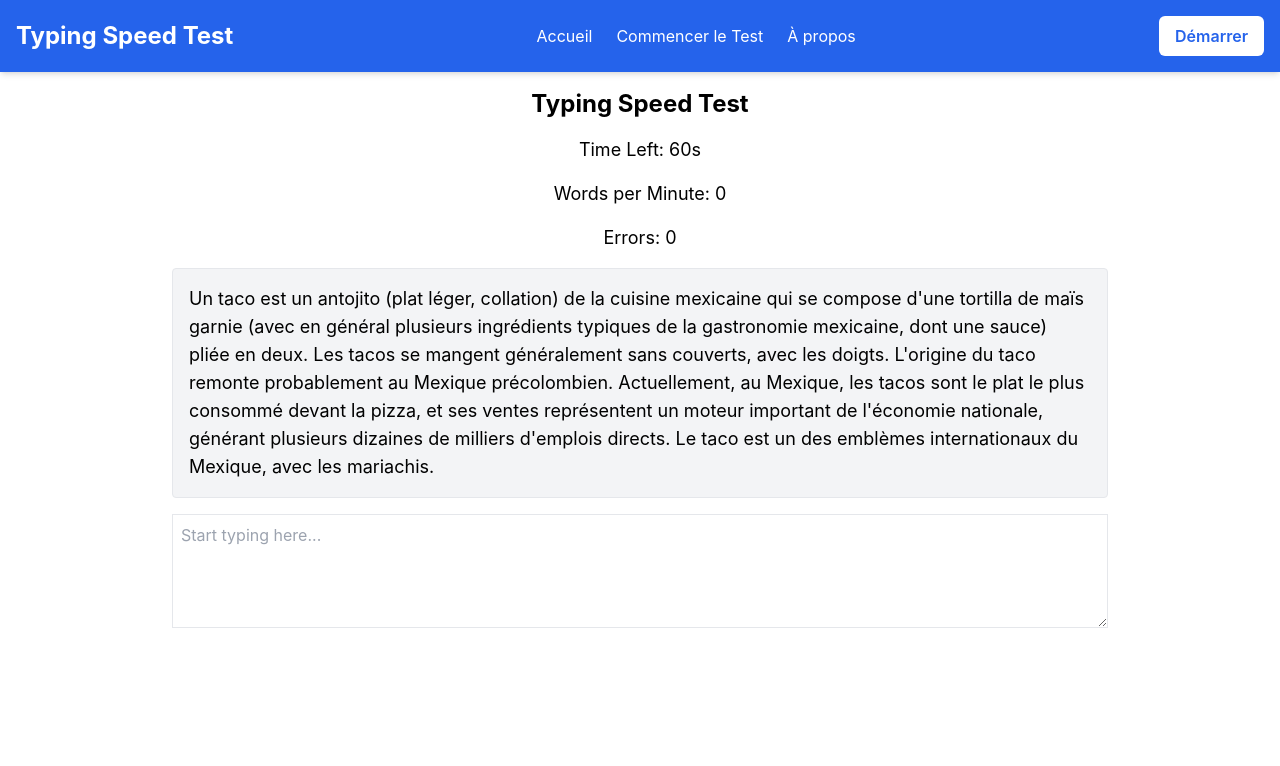
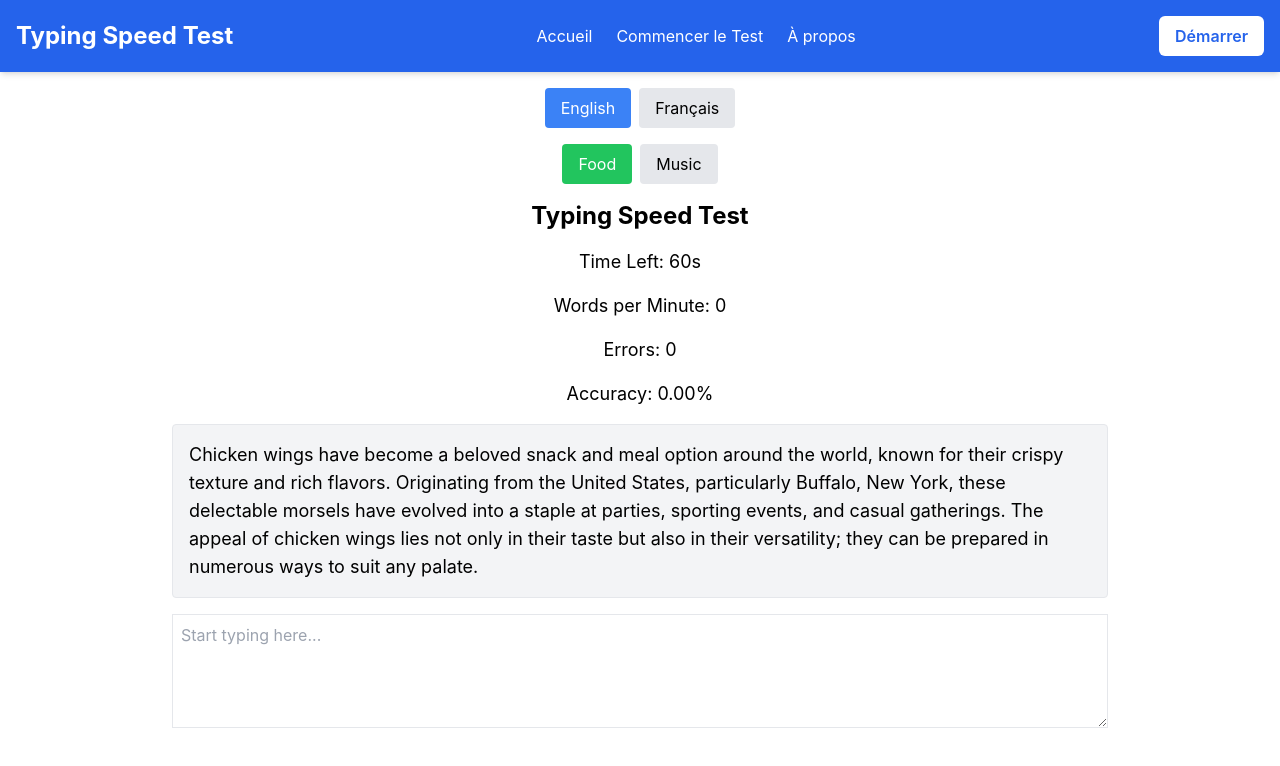
Before and after one commit to timmeyer1/REACT_Typing, a React (Create React App) app: page /test in a window 1280 px wide. Shown: the top 766 px of the page. Built offline with nearby package versions, Linux system fonts and the light colour scheme.

Commit message:
ajout choix

```diff
--- a/src/components/pages/HomePage.js
+++ b/src/components/pages/HomePage.js
@@ -10,7 +10,7 @@ const HomePage = () => {
 
   return (
     <div className="flex flex-col items-center justify-center min-h-screen bg-gray-100 text-center">
-      <h1 className="text-4xl font-bold text-blue-600 mb-4">Bienvenue sur le test de vitesse de frappe</h1>
+      <h1 className="text-4xl font-bold text-blue-600 mb-4">Vitesse de frappe</h1>
       <p className="text-lg text-gray-700 mb-8">Mesurez votre vitesse de frappe au clavier en quelques secondes !</p>
       <button
         onClick={handleStartTest}
--- a/src/components/pages/TypingTest.js
+++ b/src/components/pages/TypingTest.js
@@ -1,26 +1,45 @@
 import React, { useState, useEffect } from "react";
-import { randomTexts } from "../../texts";
+import { foodTextsEn } from "../../texts/food/en";
+import { foodTextsFr } from "../../texts/food/fr";
+import { musicTextsEn } from "../../texts/music/en";
+import { musicTextsFr } from "../../texts/music/fr";
 
 const TypingTest = () => {
-  // État pour stocker le texte cible et le texte tapé
+  const [language, setLanguage] = useState("en"); // Langue par défaut : anglais
+  const [theme, setTheme] = useState("food"); // Thème par défaut : nourriture
+  const [texts, setTexts] = useState(foodTextsEn); // Textes initiaux
+
   const [targetText, setTargetText] = useState("");
   const [typedText, setTypedText] = useState("");
 
-  // État pour le chronomètre et le suivi du test
   const [timeLeft, setTimeLeft] = useState(60);
   const [isTestActive, setIsTestActive] = useState(false);
 
-  // État pour le suivi des erreurs et la vitesse
   const [errors, setErrors] = useState(0);
   const [wordsPerMinute, setWordsPerMinute] = useState(0);
+  const [correctLetters, setCorrectLetters] = useState(0);
 
-  // Génère un texte aléatoire au démarrage
+  // Mise à jour des textes en fonction du thème et de la langue
   useEffect(() => {
-    const randomIndex = Math.floor(Math.random() * randomTexts.length);
-    setTargetText(randomTexts[randomIndex]);
-  }, []);
+    let selectedTexts = [];
+    if (theme === "food" && language === "en") {
+      selectedTexts = foodTextsEn;
+    } else if (theme === "food" && language === "fr") {
+      selectedTexts = foodTextsFr;
+    } else if (theme === "music" && language === "en") {
+      selectedTexts = musicTextsEn;
+    } else if (theme === "music" && language === "fr") {
+      selectedTexts = musicTextsFr;
+    }
+    setTexts(selectedTexts);
+  }, [theme, language]);
 
-  // Gestion de la saisie de l'utilisateur
+  // Génère un texte aléatoire chaque fois que les textes changent
+  useEffect(() => {
+    const randomIndex = Math.floor(Math.random() * texts.length);
+    setTargetText(texts[randomIndex]);
+  }, [texts]);
+
   const handleTyping = (event) => {
     const { value } = event.target;
 
@@ -28,25 +47,27 @@ const TypingTest = () => {
       setIsTestActive(true); // Démarre le test à la première frappe
     }
 
-    // Vérifier si le texte tapé est correct jusqu'au dernier caractère tapé
-    const currentCharacter = value[value.length - 1];
-    const correctCharacter = targetText[value.length - 1];
+    const lastTypedIndex = value.length - 1;
 
-    if (currentCharacter !== correctCharacter) {
-      setErrors((prev) => prev + 1); // Compte une erreur
-      return; // Arrête ici si une faute est détectée
+    // Mise à jour des erreurs et des lettres correctes
+    if (lastTypedIndex >= 0) {
+      const currentCharacter = value[lastTypedIndex];
+      const correctCharacter = targetText[lastTypedIndex];
+
+      if (currentCharacter === correctCharacter) {
+        setCorrectLetters((prev) => prev + 1);
+      } else {
+        setErrors((prev) => prev + 1);
+      }
     }
 
-    // Si pas de faute, met à jour le texte tapé
     setTypedText(value);
   };
 
-  // Fonction pour calculer les mots tapés
   const calculateWords = (text) => {
     return text.trim().split(/\s+/).length;
   };
 
-  // Calcul de la vitesse en temps réel
   useEffect(() => {
     if (isTestActive && timeLeft > 0) {
       const wordsTyped = calculateWords(typedText);
@@ -54,12 +75,10 @@ const TypingTest = () => {
     }
   }, [typedText, timeLeft, isTestActive]);
 
-  // Fonction pour terminer le test
   const endTest = () => {
     setIsTestActive(false);
   };
 
-  // Démarre le compte à rebours dès que le test commence
   useEffect(() => {
     if (isTestActive && timeLeft > 0) {
       const timerId = setTimeout(() => setTimeLeft(timeLeft - 1), 1000);
@@ -69,7 +88,9 @@ const TypingTest = () => {
     }
   }, [isTestActive, timeLeft]);
 
-  // Vérifie les correspondances caractère par caractère
+  // Calcul de la précision
+  const accuracy = ((correctLetters / (correctLetters + errors || 1)) * 100).toFixed(2);
+
   const getHighlightedText = () => {
     return targetText.split("").map((char, index) => {
       let color;
@@ -86,11 +107,54 @@ const TypingTest = () => {
 
   return (
     <div className="flex flex-col items-center justify-center p-4">
-      <h1 className="text-2xl font-bold mb-4">Typing Speed Test</h1>
+      {/* Sélecteur de langue */}
+      <div className="flex mb-4">
+        <button
+          onClick={() => setLanguage("en")}
+          className={`mr-2 px-4 py-2 rounded ${language === "en" ? "bg-blue-500 text-white" : "bg-gray-200"}`}
+        >
+          English
+        </button>
+        <button
+          onClick={() => setLanguage("fr")}
+          className={`px-4 py-2 rounded ${language === "fr" ? "bg-blue-500 text-white" : "bg-gray-200"}`}
+        >
+          Français
+        </button>
+      </div>
 
-      <div className="text-lg mb-4">Time Left: {timeLeft}s</div>
-      <div className="text-lg mb-4">Words per Minute: {wordsPerMinute}</div>
-      <div className="text-lg mb-4">Errors: {errors}</div>
+      {/* Sélecteur de thème */}
+      <div className="flex mb-4">
+        <button
+          onClick={() => setTheme("food")}
+          className={`mr-2 px-4 py-2 rounded ${theme === "food" ? "bg-green-500 text-white" : "bg-gray-200"}`}
+        >
+          {language === "en" ? "Food" : "Nourriture"}
+        </button>
+        <button
+          onClick={() => setTheme("music")}
+          className={`px-4 py-2 rounded ${theme === "music" ? "bg-green-500 text-white" : "bg-gray-200"}`}
+        >
+          {language === "en" ? "Music" : "Musique"}
+        </button>
+      </div>
+
+      <h1 className="text-2xl font-bold mb-4">
+        {language === "en" ? "Typing Speed Test" : "Test de vitesse de frappe"}
+      </h1>
+
+      <div className="text-lg mb-4">
+        {language === "en" ? "Time Left" : "Temps restant"}: {timeLeft}s
+      </div>
+      <div className="text-lg mb-4">
+        {language === "en" ? "Words per Minute" : "Mots par minute"}: {wordsPerMinute}
+      </div>
+      <div className="text-lg mb-4">
+        {language === "en" ? "Errors" : "Erreurs"}: {errors}
+      </div>
+      <div className="text-lg mb-4">
+        {language === "en" ? "Accuracy" : "Précision"}: {accuracy}%
+      </div>
 
       <div className="border p-4 rounded w-3/4 bg-gray-100 mb-4">
         <p className="text-lg">{getHighlightedText()}</p>
@@ -101,14 +165,21 @@ const TypingTest = () => {
         onChange={handleTyping}
         rows="4"
         className="border p-2 w-3/4"
-        placeholder="Start typing here..."
+        placeholder={language === "en" ? "Start typing here..." : "Commencez à taper ici..."}
         disabled={timeLeft === 0} // Désactive lorsque le test est terminé
       />
 
       {timeLeft === 0 && (
         <div className="mt-4">
-          <p>Final Words per Minute: {wordsPerMinute}</p>
-          <p>Total Errors: {errors}</p>
+          <p>
+            {language === "en" ? "Final Words per Minute" : "Mots par minute final"}: {wordsPerMinute}
+          </p>
+          <p>
+            {language === "en" ? "Total Errors" : "Total des erreurs"}: {errors}
+          </p>
+          <p>
+            {language === "en" ? "Final Accuracy" : "Précision finale"}: {accuracy}%
+          </p>
         </div>
       )}
     </div>
--- /dev/null
+++ b/src/texts/food/en.js
@@ -0,0 +1,7 @@
+export const foodTextsEn = [
+    "The burger, an iconic dish of American cuisine, has captured the taste buds of people around the world thanks to its simplicity and versatility. Primarily composed of a soft bun, a juicy patty-often beef but also chicken, fish, or even vegetarian alternatives-and a variety of toppings, the burger is much more than just a sandwich. Each region has added its unique twist: from the spicy burgers of the southern United States to gourmet creations in Michelin-starred restaurants, the possibilities are endless.",
+
+    "Pizza, a beloved dish that originated in Italy, has become a global favorite, celebrated for its deliciousness and versatility. At its core, pizza consists of a round, flat base of dough topped with a variety of ingredients, including tomato sauce, cheese, and an array of toppings ranging from vegetables to meats. The classic Margherita, with its simple combination of fresh mozzarella, basil, and tomatoes, exemplifies the beauty of traditional pizza. However, the creativity surrounding pizza knows no bounds, leading to countless regional variations and innovative toppings.",
+
+    "Chicken wings have become a beloved snack and meal option around the world, known for their crispy texture and rich flavors. Originating from the United States, particularly Buffalo, New York, these delectable morsels have evolved into a staple at parties, sporting events, and casual gatherings. The appeal of chicken wings lies not only in their taste but also in their versatility; they can be prepared in numerous ways to suit any palate."
+  ];
--- a/src/texts.js
+++ b/src/texts/food/fr.js
@@ -1,9 +1,9 @@
-export const randomTexts = [
+export const foodTextsFr = [
     "La baguette de pain maison, emblème de la boulangerie française, incarne à la fois la simplicité et l'excellence artisanale. Cette recette iconique, réalisée avec quelques ingrédients de base, offre une expérience culinaire authentique et gratifiante. Pétrir la pâte à la main, sentir les arômes du pain frais emplir la cuisine, puis déguster une baguette croustillante à la sortie du four sont des moments de pure satisfaction.",
 
     "Le boeuf bourguignon est un plat de viande de boeuf braisée au vin rouge, et servi avec une garniture composée d'oignons grelots, de champignons et de lardons. Il s'agit d'un des plats les plus populaires en France, et s'il est souvent considéré comme une spécialité bourguignonne, le boeuf bourguignon est en réalité originaire de Paris. Servi dans les bouillons Duval à Paris en 1878, puis à la carte de nombreux restaurants et réceptions parisiennes dans la décennie des années 1880, la recette du boeuf bourguignon est codifiée par Auguste Escoffier dans son Guide culinaire en 1903, puis Auguste Colombié dans La cuisine bourgeoise en 1906.",
 
-    "À l’origine, le Raclette du Valais est traditionnellement fondu au feu de bois, puis par des fours à raclette électriques depuis les années 1950. La raclette est consommée à ce jour au-delà du Valais, en Suisse (dont elle est un des emblèmes), et dans le monde, préparées avec des appareils de cuisson spécifiques, telle la raclette électrique, appelée « raclonette » en Suisse, notamment en Valais. Elle est posée en milieu de table et se compose d'un gril électrique (ou four à raclette), sous lequel viennent se poser des poêlons contenant le fromage à fondre, surmontée d'une plaque chauffante.",
+    "A l'origine, le Raclette du Valais est traditionnellement fondu au feu de bois, puis par des fours à raclette électriques depuis les années 1950. La raclette est consommée à ce jour au-delà du Valais, en Suisse (dont elle est un des emblèmes), et dans le monde, préparées avec des appareils de cuisson spécifiques, telle la raclette électrique, appelée « raclonette » en Suisse, notamment en Valais. Elle est posée en milieu de table et se compose d'un gril électrique (ou four à raclette), sous lequel viennent se poser des poêlons contenant le fromage à fondre, surmontée d'une plaque chauffante.",
 
     "Le foufou (parfois fufu) est une pâte ou purée, solide ou molle selon le goût du consommateur, réalisée à partir de farines ou de tubercules bouillis et pilés. Il est fabriqué à partir de manioc, de maïs, de banane plantain ou d'igname, et se mange avec une sauce en accompagnement. Au Ghana, le fufu, également appelé fufuo, est blanc et collant (si la banane plantain n'est pas mélangée au manioc lors du pilonnage). La méthode traditionnelle de manger du fufu consiste à pincer une partie du fufu entre les doigts de la main droite et à en faire une boule ronde facilement ingérable. La balle est ensuite plongée dans la soupe avant d'être mangée.",
 
--- /dev/null
+++ b/src/texts/music/en.js
@@ -0,0 +1,5 @@
+export const musicTextsEn = [
+    "Imagine all the people living life in peace.",
+    "We don't need no education. We don't need no thought control.",
+    "Is this the real life? Is this just fantasy?"
+  ];
--- /dev/null
+++ b/src/texts/music/fr.js
@@ -0,0 +1,5 @@
+export const musicTextsFr = [
+    "Imagine tous les gens vivant en paix.",
+    "Nous n'avons pas besoin d'éducation. Nous n'avons pas besoin de contrôle mental.",
+    "Est-ce la vraie vie ? Est-ce juste une fantaisie ?"
+  ];
```
